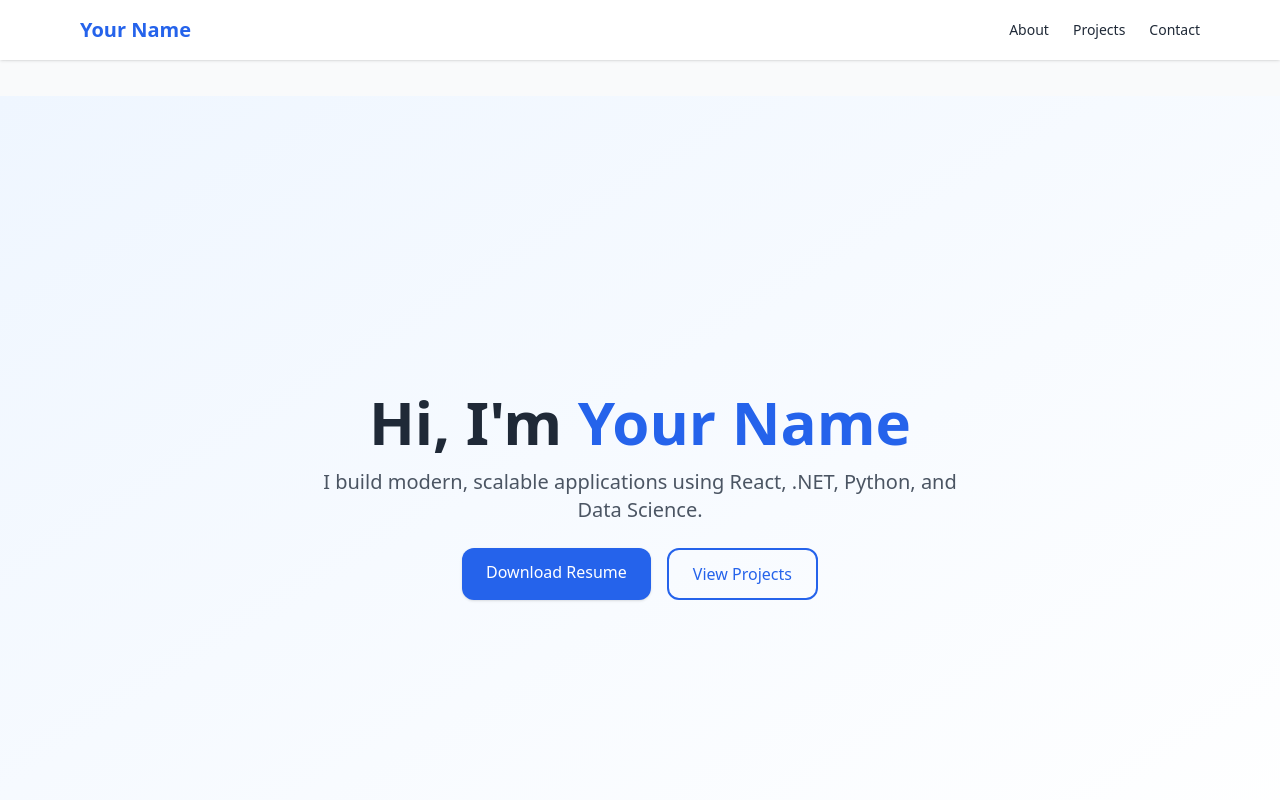
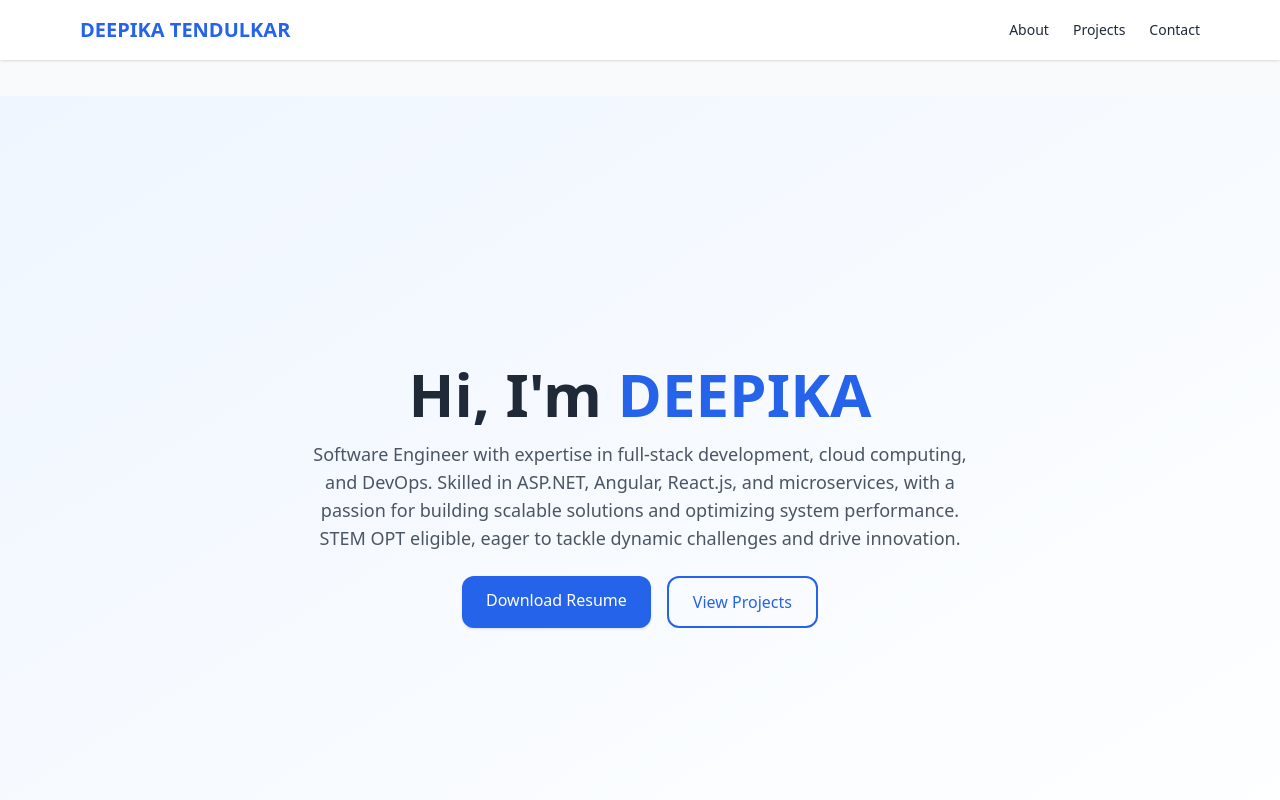
Before and after one commit to deepikatendulkar1/portfolio-website, a React (Create React App) app: page / in a window 1280 px wide. Shown: the top 800 px of the page. Built offline with nearby package versions, Linux system fonts and the light colour scheme.

Commit message:
Resume add

```diff
--- a/package.json
+++ b/package.json
@@ -2,6 +2,7 @@
   "name": "portfolio-website",
   "version": "0.1.0",
   "private": true,
+  "homepage": "https://deepikatendulkar1.github.io/portfolio-website",
   "dependencies": {
     "@testing-library/dom": "^10.4.0",
     "@testing-library/jest-dom": "^6.6.3",
@@ -16,7 +17,9 @@
     "start": "cross-env NODE_OPTIONS=--openssl-legacy-provider react-scripts start",
     "build": "cross-env NODE_OPTIONS=--openssl-legacy-provider react-scripts build",
     "test": "react-scripts test",
-    "eject": "react-scripts eject"
+    "eject": "react-scripts eject",
+    "predeploy": "npm run build",
+    "deploy": "gh-pages -d build"
   },
   "eslintConfig": {
     "extends": [
--- a/src/App.js
+++ b/src/App.js
@@ -6,7 +6,7 @@ function App() {
       {/* Navbar */}
       <header className="fixed top-0 w-full bg-white shadow z-50">
         <nav className="max-w-6xl mx-auto px-4 py-4 flex justify-between items-center">
-          <h1 className="text-xl font-bold text-blue-600">Your Name</h1>
+          <h1 className="text-xl font-bold text-blue-600">DEEPIKA TENDULKAR</h1>
           <ul className="flex gap-6 text-sm font-medium">
             <li><a href="#about" className="hover:text-blue-600">About</a></li>
             <li><a href="#projects" className="hover:text-blue-600">Projects</a></li>
@@ -20,14 +20,16 @@ function App() {
         {/* Hero Section */}
         <section className="min-h-screen flex flex-col justify-center items-center bg-gradient-to-br from-blue-50 to-white px-6 text-center">
           <h1 className="text-5xl md:text-6xl font-extrabold mb-4 leading-tight">
-            Hi, I'm <span className="text-blue-600">Your Name</span>
+            Hi, I'm <span className="text-blue-600">DEEPIKA </span>
           </h1>
-          <p className="text-lg md:text-xl text-gray-600 max-w-2xl mb-6">
-            I build modern, scalable applications using React, .NET, Python, and Data Science.
+          <p className="text-lg  text-gray-600 max-w-2xl mb-6">
+          Software Engineer with expertise in full-stack development, cloud computing, and DevOps. Skilled in ASP.NET, Angular, React.js,
+and microservices, with a passion for building scalable solutions and optimizing system performance. STEM OPT eligible, eager to
+tackle dynamic challenges and drive innovation.
           </p>
           <div className="flex flex-col sm:flex-row gap-4">
             <a
-              href="/resume.pdf"
+              href="/Resume.docx"
               className="bg-blue-600 text-white px-6 py-3 rounded-xl shadow hover:bg-blue-700 transition"
             >
               Download Resume
```
Also changed, not shown: 1 other file (tests, documents, lock files or other folders).
